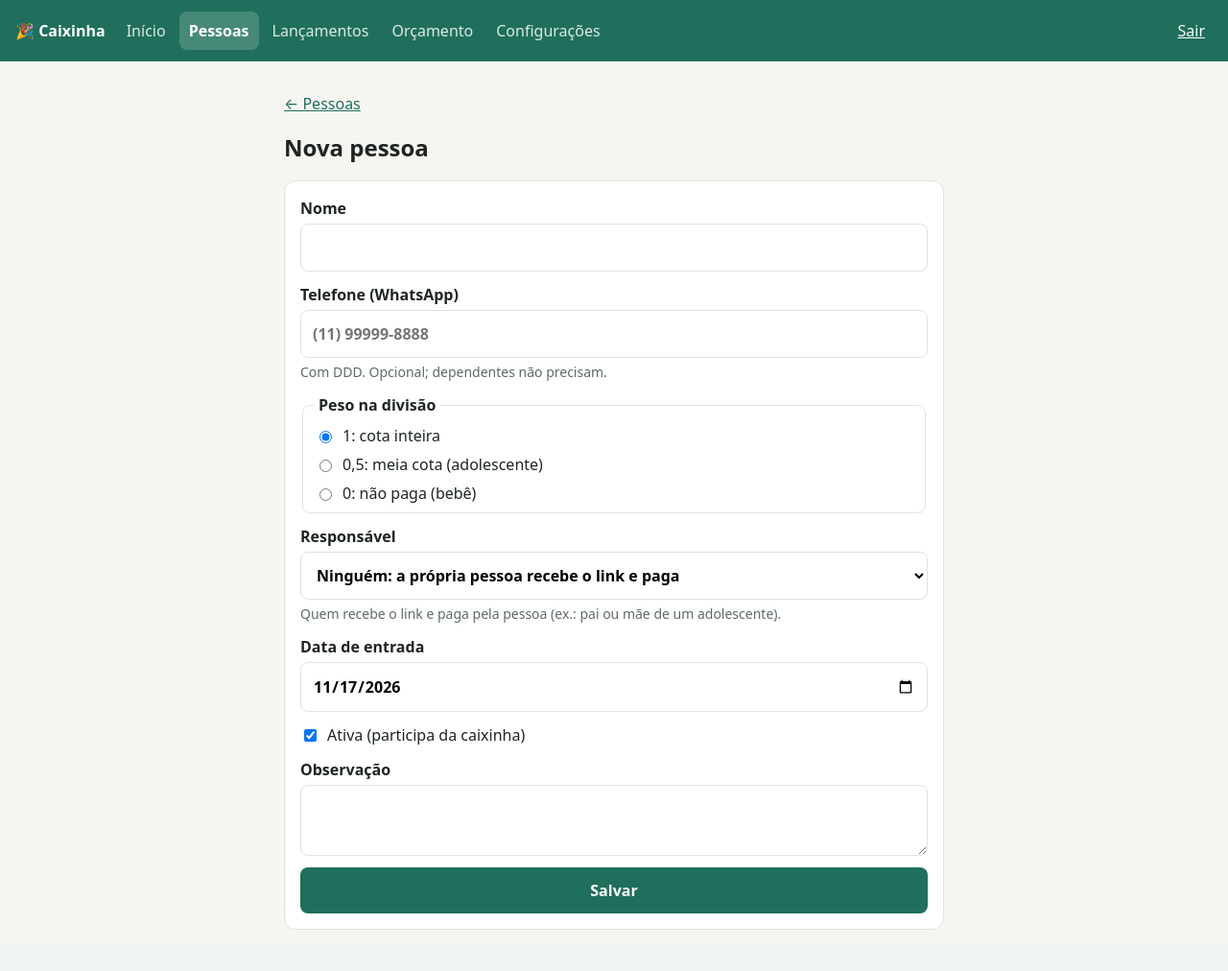
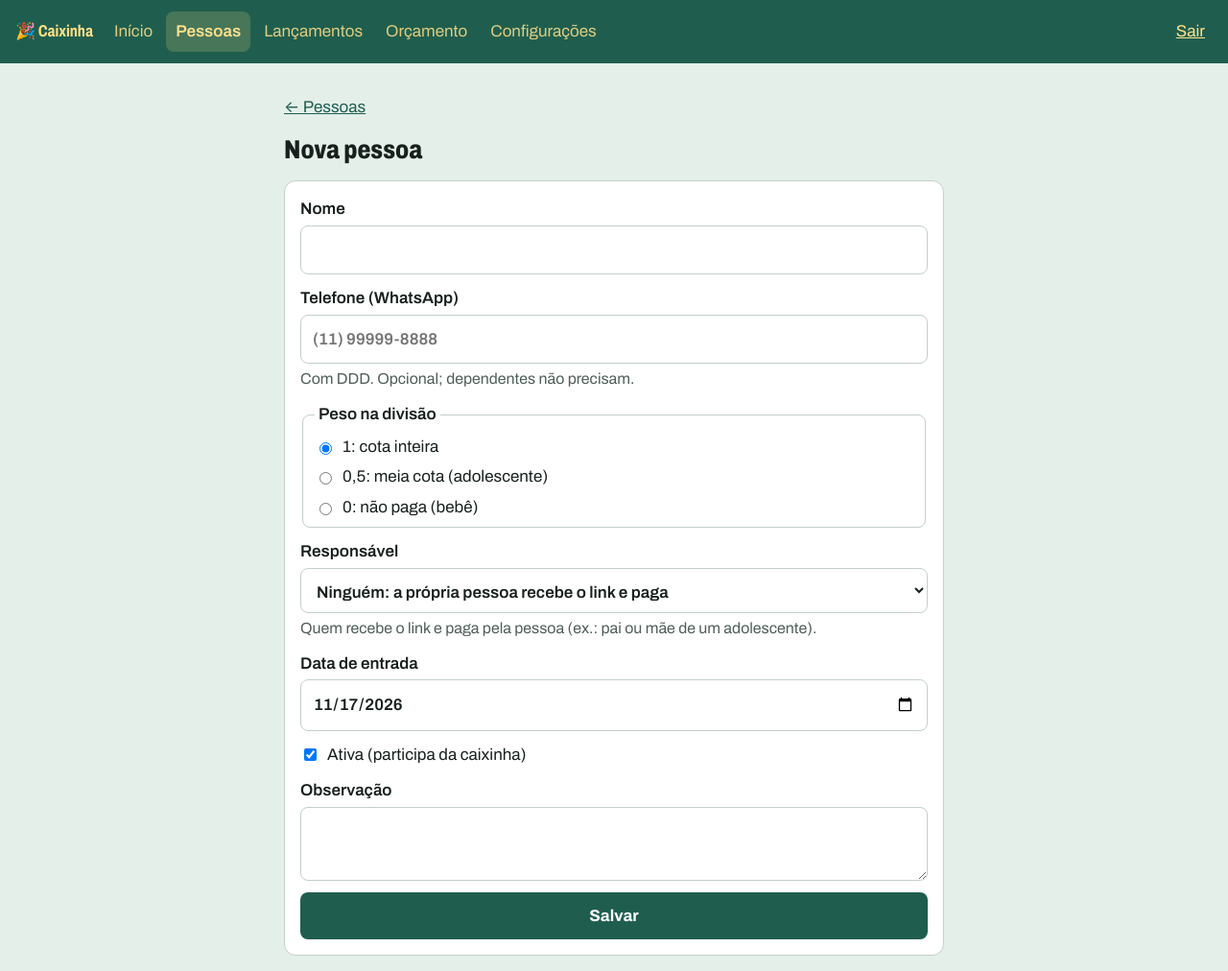
Before and after one commit to matosdavi/caixinha-da-festa, a Spring Boot app: page /painel/pessoas/nova in a window 1280 px wide. Shown: the whole page at 96% size. Before the commit the page ends 969 px from the top, so only its background shows below. Run offline with Spring Boot 4, Linux system fonts and the light colour scheme; the visitor is signed in with stand-in values (Sample User, id 1); data that the repository does not hold is empty; some of the project's set-up classes (security, data sources, template engines, error pages and the like) are left out, and stand-ins take their place; database files in the repository are not loaded.

Commit message:
Identidade visual: Archivo, verde-mata e tema que segue o celular
A tela de configurações também volta a mostrar o tipo da chave salva.

Co-Authored-By: Claude Opus 5.5 <noreply@anthropic.com>

```diff
--- a/src/main/java/com/natal/caixinha/config/Seguranca.java
+++ b/src/main/java/com/natal/caixinha/config/Seguranca.java
@@ -66,7 +66,7 @@ public class Seguranca {
     public SecurityFilterChain filtros(HttpSecurity http, UserDetailsService organizador) throws Exception {
         http
                 .authorizeHttpRequests(rotas -> rotas
-                        .requestMatchers("/health", "/entrar", "/css/**", "/js/**", "/favicon.ico", "/error").permitAll()
+                        .requestMatchers("/health", "/entrar", "/css/**", "/js/**", "/fontes/**", "/favicon.ico", "/error").permitAll()
                         // link pessoal de cada responsável (fase 2)
                         .requestMatchers("/c/**").permitAll()
                         .anyRequest().hasRole("ORGANIZADOR"))
--- a/src/main/java/com/natal/caixinha/web/ConfiguracoesController.java
+++ b/src/main/java/com/natal/caixinha/web/ConfiguracoesController.java
@@ -31,7 +31,7 @@ public class ConfiguracoesController {
     @GetMapping
     public String formulario(Model model) {
         var r = caixinha.recebedor();
-        return pagina(model, null, r.map(BrCode.Recebedor::chave).orElse(""),
+        return pagina(model, r.map(x -> ChavePix.tipoDe(x.chave())).orElse(null), r.map(BrCode.Recebedor::chave).orElse(""),
                 r.map(BrCode.Recebedor::nome).orElse(""), r.map(BrCode.Recebedor::cidade).orElse(""));
     }
 
--- a/src/main/resources/static/css/estilo.css
+++ b/src/main/resources/static/css/estilo.css
@@ -1,31 +1,83 @@
-/* Mobile-first: pensado para o celular, cresce no computador. */
+/* Mobile-first: pensado para o celular, cresce no computador.
+   Identidade (fase 4): verde-mata escuro por padrão; claro quando o celular está no modo claro.
+   O papel amarelo e a tinta do carimbo são iguais nos dois temas. */
+@font-face {
+    font-family: "Archivo";
+    src: url("/fontes/archivo-latin-wdth-normal.woff2") format("woff2");
+    font-weight: 400 800;
+    font-stretch: 62% 125%;
+    font-display: swap;
+}
+
 :root {
-    --verde: #1f6f5c;
-    --verde-claro: #e6f2ee;
-    --texto: #1d2522;
-    --sutil: #5c6b66;
-    --fundo: #f7f5f0;
-    --cartao: #ffffff;
-    --borda: #dde3e0;
-    --erro: #b42318;
-    --erro-fundo: #fdecea;
+    color-scheme: dark;
+    --fundo: #0F2A23;
+    --cartao: #173A31;
+    --borda: #2C5A4D;
+    --texto: #EEF3EF;
+    --sutil: #A9BDB4;
+    --campo: #10302A;
+    --topo: #0A1F19;
+    --topo-texto: #FFE08A;
+    --acao: #FFE08A;
+    --acao-texto: #2A2410;
+    --link: #FFE08A;
+    --verde: #8FD9B4;          /* realce: valores de entrada, barra de progresso */
+    --verde-claro: #1F4A3E;    /* fundo de aviso e de cartão em destaque */
+    --erro: #FFB4A8;
+    --erro-fundo: #4A1F1B;
+    --amarelo-fundo: #4A3B0C;
+    --amarelo-texto: #FFE08A;
+    --papel: #FFE08A;
+    --papel-borda: #E9C24E;
+    --papel-texto: #2A2410;
+    --papel-sutil: #6B5414;
+    --tinta: #3730A3;
+    --lilas: #2E2A6E;
+    --lilas-texto: #D6D2FF;
     --raio: 12px;
+}
+
+@media (prefers-color-scheme: light) {
+    :root {
+        color-scheme: light;
+        --fundo: #E4EFE9;
+        --cartao: #FFFFFF;
+        --borda: #C3D0C9;
+        --texto: #17201C;
+        --sutil: #4F5E58;
+        --campo: #FFFFFF;
+        --topo: #1F5E4E;
+        --topo-texto: #FFE08A;
+        --acao: #1F5E4E;
+        --acao-texto: #FFFFFF;
+        --link: #1F5E4E;
+        --verde: #1F6F5C;
+        --verde-claro: #D3E8DE;
+        --erro: #B42318;
+        --erro-fundo: #FDECEA;
+        --amarelo-fundo: #FFF4CE;
+        --amarelo-texto: #6B4F00;
+        --lilas: #E3E1FA;
+        --lilas-texto: #2E2A8A;
+    }
 }
 
 * { box-sizing: border-box; }
 
+html { font-size: 106.25%; }
+
 body {
     margin: 0;
-    font-family: system-ui, -apple-system, "Segoe UI", Roboto, sans-serif;
-    font-size: 16px;
+    font-family: "Archivo", system-ui, -apple-system, "Segoe UI", Roboto, sans-serif;
+    font-size: 1rem;
     line-height: 1.5;
     color: var(--texto);
     background: var(--fundo);
 }
 
-h1 { font-size: 1.5rem; margin: 0 0 .25rem; }
-h2 { font-size: 1.1rem; margin: 0 0 .75rem; }
-
+h1 { font-size: 1.6rem; margin: 0 0 .25rem; font-weight: 800; font-stretch: 80%; line-height: 1.15; }
+h2 { font-size: 1.15rem; margin: 0 0 .75rem; font-stretch: 85%; }
 .centralizado {
     min-height: 100vh;
     display: grid;
@@ -38,10 +90,10 @@ h2 { font-size: 1.1rem; margin: 0 0 .75rem; }
     justify-content: space-between;
     align-items: center;
     padding: 12px 16px;
-    background: var(--verde);
-    color: #fff;
+    background: var(--topo);
+    color: var(--topo-texto);
 }
-.topo .marca { color: #fff; font-weight: 700; text-decoration: none; }
+.topo .marca { color: var(--topo-texto); font-stretch: 75%; font-weight: 700; text-decoration: none; }
 .topo form { margin: 0; }
 
 .conteudo { max-width: 720px; margin: 0 auto; padding: 16px; }
@@ -62,13 +114,14 @@ h2 { font-size: 1.1rem; margin: 0 0 .75rem; }
 .formulario label { display: grid; gap: 4px; font-weight: 600; }
 .formulario label.opcao { display: flex; gap: 8px; align-items: center; font-weight: 400; }
 input[type=text], input[type=password] {
+    background: var(--campo); color: var(--texto);
     font: inherit;
     padding: 12px;
     border: 1px solid var(--borda);
     border-radius: 8px;
     width: 100%;
 }
-input:focus-visible, button:focus-visible { outline: 3px solid var(--verde); outline-offset: 2px; }
+input:focus-visible, button:focus-visible { outline: 3px solid var(--link); outline-offset: 2px; }
 
 .botao {
     font: inherit;
@@ -77,8 +130,8 @@ input:focus-visible, button:focus-visible { outline: 3px solid var(--verde); out
     min-height: 48px;
     border: 0;
     border-radius: 8px;
-    background: var(--verde);
-    color: #fff;
+    background: var(--acao);
+    color: var(--acao-texto);
     cursor: pointer;
 }
 .botao-link {
@@ -101,22 +154,23 @@ input:focus-visible, button:focus-visible { outline: 3px solid var(--verde); out
 /* ---------- Navegação do painel ---------- */
 .topo { gap: 12px; flex-wrap: wrap; }
 .menu { display: flex; gap: 4px; flex: 1; }
-.menu a { color: #fff; text-decoration: none; padding: 8px 10px; border-radius: 8px; opacity: .85; }
-.menu a[aria-current=page] { background: rgba(255,255,255,.18); opacity: 1; font-weight: 600; }
+.menu a { color: var(--topo-texto); text-decoration: none; padding: 8px 10px; border-radius: 8px; opacity: .85; }
+.menu a[aria-current=page] { background: rgba(255,224,138,.18); opacity: 1; font-weight: 600; }
 
 /* ---------- Componentes comuns ---------- */
-a { color: var(--verde); }
+a { color: var(--link); }
 .botao { display: inline-flex; align-items: center; justify-content: center; text-decoration: none; }
-.botao.whatsapp { background: #128c4b; }
+.botao.whatsapp { background: #128c4b; color: #fff; }
 .botao-secundario {
+    min-height: 48px;
     display: inline-flex; align-items: center; justify-content: center;
-    min-height: 44px; padding: 8px 14px;
+    padding: 8px 14px;
     border: 1px solid var(--borda); border-radius: 8px;
-    background: #fff; color: var(--texto); text-decoration: none; font-weight: 600;
+    background: var(--cartao); color: var(--texto); text-decoration: none; font-weight: 600; cursor: pointer; font: inherit; font-weight: 600;
 }
 .botao-link.perigo { color: var(--erro); }
-.pequeno { font-size: .9rem; }
-.ajuda { font-weight: 400; font-size: .875rem; color: var(--sutil); }
+.pequeno { font-size: .94rem; }
+.ajuda { font-weight: 400; font-size: .94rem; color: var(--sutil); }
 .cartao.destaque { border-color: var(--verde); background: var(--verde-claro); }
 .cartao.destaque p { margin-top: 0; }
 
@@ -142,7 +196,7 @@ a { color: var(--verde); }
 .formulario fieldset { border: 1px solid var(--borda); border-radius: 8px; padding: 8px 12px; display: grid; gap: 6px; }
 .formulario legend { font-weight: 600; padding: 0 4px; }
 input[type=tel], input[type=date], select, textarea {
-    font: inherit; padding: 12px; border: 1px solid var(--borda); border-radius: 8px; width: 100%; background: #fff;
+    font: inherit; padding: 12px; border: 1px solid var(--borda); border-radius: 8px; width: 100%; background: var(--campo); color: var(--texto);
 }
 select:disabled { background: var(--fundo); color: var(--sutil); }
 .zona-perigo { margin-top: 24px; display: grid; gap: 4px; justify-items: start; }
@@ -155,7 +209,7 @@ select:disabled { background: var(--fundo); color: var(--sutil); }
 
 /* ---------- Lançamentos ---------- */
 [hidden] { display: none !important; }
-input[type=url] { font: inherit; padding: 12px; border: 1px solid var(--borda); border-radius: 8px; width: 100%; }
+input[type=url] { background: var(--campo); color: var(--texto); font: inherit; padding: 12px; border: 1px solid var(--borda); border-radius: 8px; width: 100%; }
 .lado-a-lado { display: grid; grid-template-columns: 1fr 1fr; gap: 12px; }
 .extrato { list-style: none; padding: 0; margin: 0; }
 .extrato li { padding: 10px 0; border-top: 1px solid var(--borda); }
@@ -174,10 +228,17 @@ input[type=url] { font: inherit; padding: 12px; border: 1px solid var(--borda);
 /* ---------- Início ---------- */
 .numero-grande { font-size: 1.75rem; font-weight: 700; margin: 0 0 4px; font-variant-numeric: tabular-nums; }
 .barra { height: 12px; background: var(--fundo); border: 1px solid var(--borda); border-radius: 999px; overflow: hidden; }
-.barra span { display: block; height: 100%; background: var(--verde); }
+.barra span { display: block; height: 100%; background: var(--papel); }
 .selo { display: inline-block; border-radius: 999px; padding: 0 8px; font-size: .8rem; font-weight: 600; }
-.selo.amarelo { background: #fff4ce; color: #7a5b00; }
+.selo.amarelo { background: var(--amarelo-fundo); color: var(--amarelo-texto); }
 .selo.vermelho { background: var(--erro-fundo); color: var(--erro); }
 .alerta-texto { color: var(--erro); }
 .extrato-linha > div > span { display: block; }
 .extrato-linha > div > span.selo { display: inline-block; }
+
+/* ---------- Configurações ---------- */
+.codigo-pix { font: inherit; font-size: .94rem; width: 100%; padding: 10px; border: 1px solid var(--borda);
+    border-radius: 8px; background: var(--campo); color: var(--texto); word-break: break-all; margin-bottom: 8px; }
+.qr { max-width: 240px; margin-top: 12px; }
+.qr svg { display: block; width: 100%; height: auto; border-radius: 6px; }
+.partes label { grid-template-columns: 1fr 8rem; align-items: center; }
--- a/src/main/resources/templates/fragmentos.html
+++ b/src/main/resources/templates/fragmentos.html
@@ -4,7 +4,8 @@
     <meta charset="UTF-8">
     <meta name="viewport" content="width=device-width, initial-scale=1">
     <meta name="robots" content="noindex, nofollow">
-    <meta name="theme-color" content="#1f6f5c">
+    <meta name="theme-color" content="#0F2A23">
+    <meta name="color-scheme" content="light dark">
     <title th:text="${titulo}">Caixinha da Festa</title>
     <link rel="stylesheet" th:href="@{/css/estilo.css}">
     <script th:src="@{/js/painel.js}" defer></script>
--- a/src/main/resources/templates/pessoal/inicio.html
+++ b/src/main/resources/templates/pessoal/inicio.html
@@ -5,7 +5,8 @@
     <meta name="viewport" content="width=device-width, initial-scale=1">
     <meta name="robots" content="noindex, nofollow">
     <meta name="referrer" content="no-referrer">
-    <meta name="theme-color" content="#1f6f5c">
+    <meta name="theme-color" content="#0F2A23">
+    <meta name="color-scheme" content="light dark">
     <title th:text="${caixinha.nome}">Caixinha da Festa 2027</title>
     <link rel="stylesheet" th:href="@{/css/estilo.css}">
 </head>
--- a/src/main/resources/templates/pessoal/link-invalido.html
+++ b/src/main/resources/templates/pessoal/link-invalido.html
@@ -4,6 +4,8 @@
     <meta charset="UTF-8">
     <meta name="viewport" content="width=device-width, initial-scale=1">
     <meta name="robots" content="noindex, nofollow">
+    <meta name="theme-color" content="#0F2A23">
+    <meta name="color-scheme" content="light dark">
     <title>Link não encontrado · Caixinha da Festa</title>
     <link rel="stylesheet" href="/css/estilo.css">
 </head>
```
Also changed, not shown: src/main/java/com/natal/caixinha/pix/ChavePix.java (+23 -0 lines), src/main/resources/static/fontes/OFL.txt (added, +93 -0 lines), src/main/resources/static/fontes/archivo-latin-wdth-normal.woff2 (added), 2 other files.
